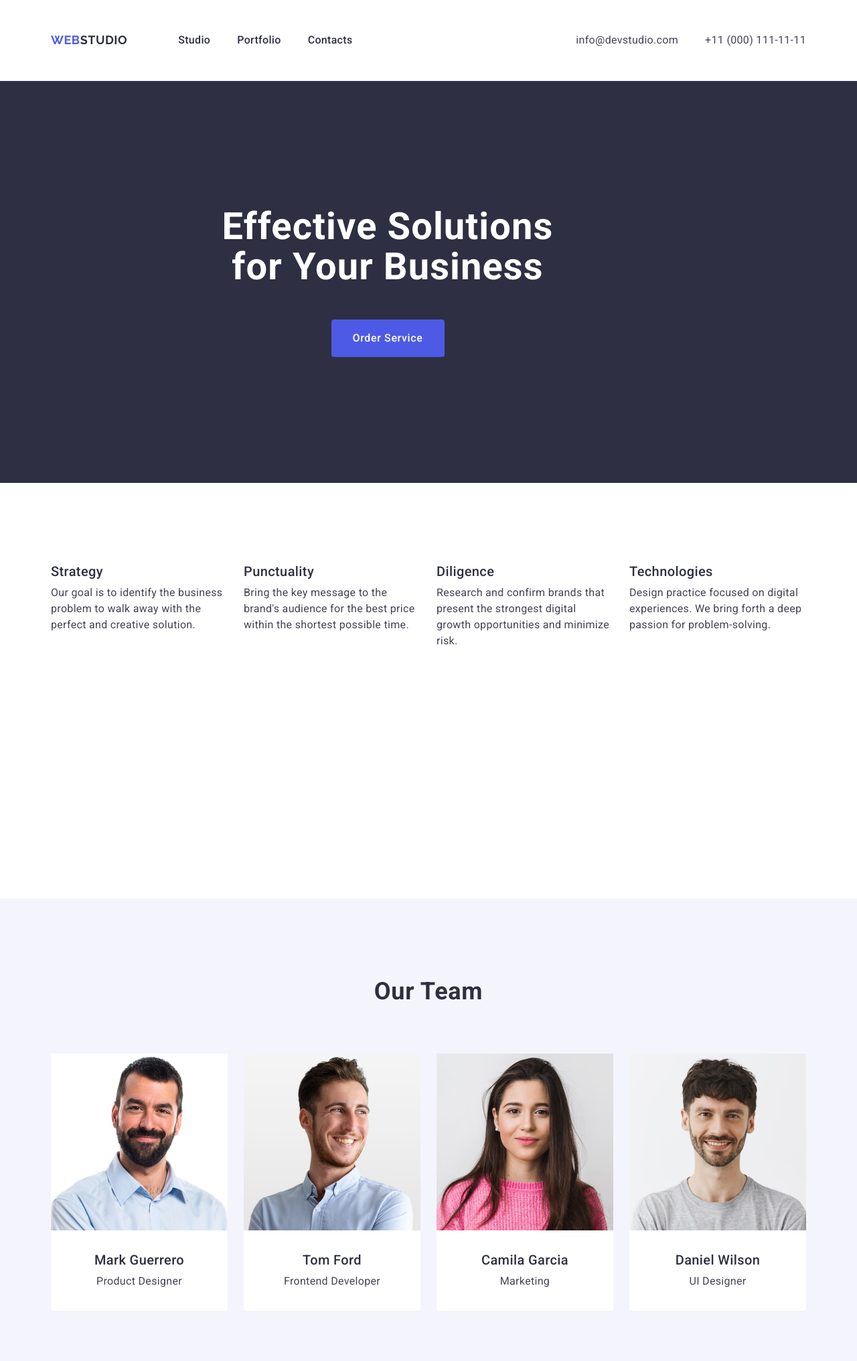
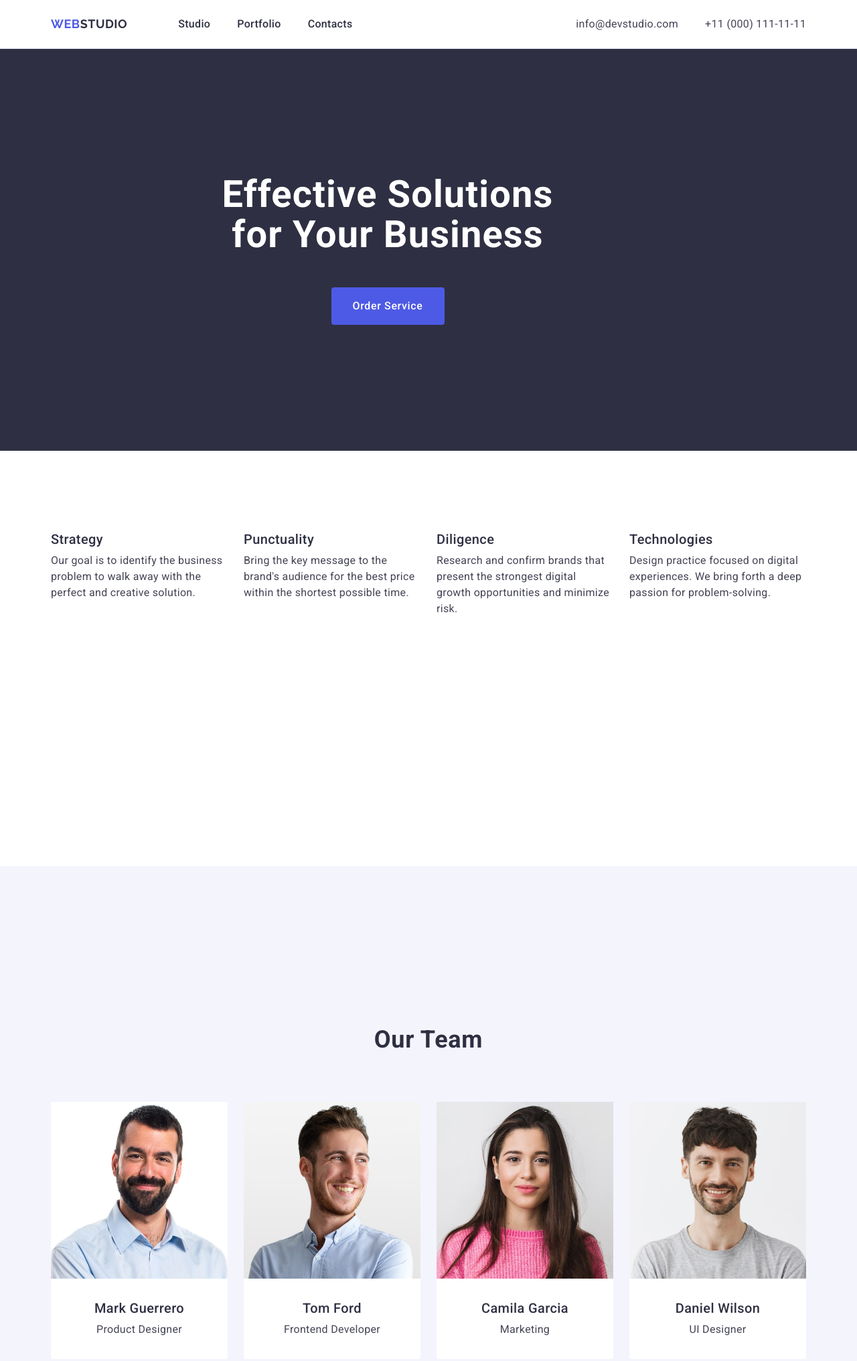
Before and after one commit to andreya-airini/goit-markup-hw-03, a plain HTML site: page index.html in a window 1280 px wide. Shown: the top 2032 px of the page at 67% size. Drawn offline with nearby package versions, Linux system fonts and the light colour scheme.

Commit message:
new update

```diff
--- a/css/style.css
+++ b/css/style.css
@@ -33,15 +33,16 @@ a {
 }
 
 .header{
-    padding-top: 24px;
-    padding-bottom: 24px;
     border-bottom: 1px solid #e7e9fc;
 }
 .header-navigation{
     display: flex;
     align-items: center;
 }
-
+.header-link{
+    padding-top: 24px;
+    padding-bottom: 24px;
+}
 .header-list{
     display: flex;
     gap: 40px;
@@ -213,7 +214,7 @@ a {
 /* ---TEAM--- */
 .team {
     background: #f4f4fd;
-    padding-bottom: 120px;
+    padding-top: 120px;
     padding-bottom: 120px;
 }
 .team-list{
```
